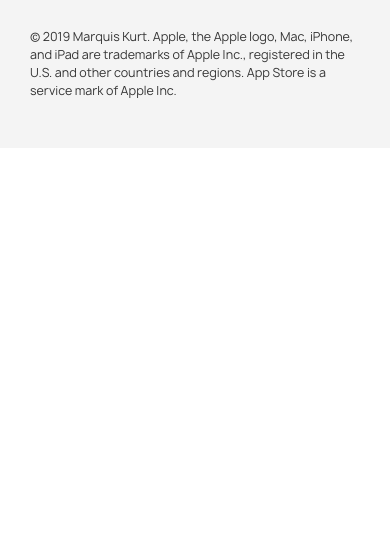
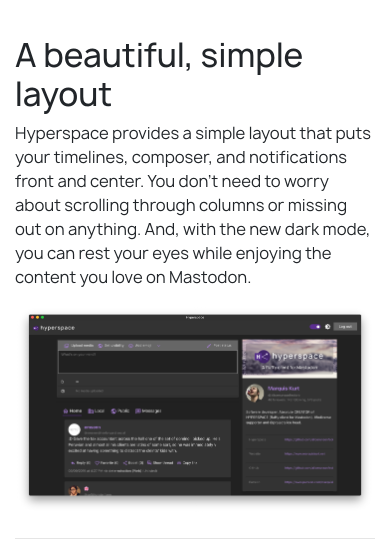
Before and after one commit to alicerunsonfedora/hyperspace-site, a Jekyll site: the page built from index.html, in a window 390 px wide. Shown: the part 674-1217 px from the top of the page. Built offline with Jekyll 4.4.1, drawn with Linux system fonts in a browser that asks for light colours; before the commit the page ends 900 px from its top, so only the background shows below that; some of the changed text lies outside the part shown; grey boxes are pictures that could not be loaded.

Commit message:
Final changes

```diff
--- /dev/null
+++ b/CNAME
@@ -0,0 +1 @@
+hyperspace.marquiskurt.net
--- a/_includes/footer.html
+++ b/_includes/footer.html
@@ -1,7 +1,7 @@
 <footer>
     <div class = "container">
         <div class = "col-sm-12 col-md-7">
-            <p>&copy; 2019 {{ site.author }}. Apple, the Apple logo, Mac, iPhone, and iPad are trademarks of Apple Inc., registered in the U.S. and other countries and regions. App Store is a service mark of Apple Inc.</p>
+            <p>&copy; 2019 {{ site.author }}. Apple, the Apple logo, Mac, iPhone, and iPad are trademarks of Apple Inc., registered in the U.S. and other countries and regions. App Store is a service mark of Apple Inc. Windows is a registered trademark of Microsoft.</p>
         </div>
     </div>
 </footer>
--- a/_includes/navbar.html
+++ b/_includes/navbar.html
@@ -12,7 +12,7 @@
     <div class="collapse navbar-collapse" id="navbarSupportedContent">
         <ul class="navbar-nav ml-auto">
             <li class="nav-item">
-                <a class="nav-link" href="{{ site.baseurl }}/app/">Try online</a>
+                <a class="nav-link" href="{{ site.baseurl }}/app/">Web App</a>
             </li>
             <li class="nav-item">
                 <a class="nav-link" href="{{ site.baseurl }}/dl/">Download</a>
--- a/assets/css/site.css
+++ b/assets/css/site.css
@@ -1,3 +1,9 @@
+html {
+    min-height: 99%;
+    position: relative;
+    padding-bottom: 128px;
+}
+
 /* Font-rendering */
 *,*:before,*:after {
     text-rendering: optimizeLegibility;
@@ -152,9 +158,14 @@
     margin-top: 16px;
     padding-top: 32px;
     padding-bottom: 32px;
-    font-size: 12px;
+    font-size: 10px;
     background-color: #f4f4f4;
     color: #333;
+    position: absolute;
+    right: 0;
+    bottom: 0;
+    left: 0;
+    height: auto;
 }
 
 /* Regular content */
--- a/index.html
+++ b/index.html
@@ -18,3 +18,46 @@
         <img class = "img-fluid" src = "assets/images/imac.png"/>
     </div>
 </div>
+<br/>
+<div class = "container page-content">
+    <div class = "row my-4">
+        <div class = "col-sm-12 col-md-6">
+            <h2>A beautiful, simple layout</h2>
+            <p>Hyperspace provides a simple layout that puts your timelines, composer, and notifications front and center. You don't need to worry about scrolling through columns or missing out on anything. And, with the new dark mode, you can rest your eyes while enjoying the content you love on Mastodon.</p>
+        </div>
+        <div class = "col-sm-12 col-md-6">
+            <img src = "assets/images/layout.png" class = "img-fluid"/>
+        </div>
+    </div>
+    <hr class = "d-sm-block d-md-none"/>
+    <div class = "row my-4">
+        <div class = "col-sm-12 col-md-6">
+            <img src = "assets/images/thread.png" class = "img-fluid"/>
+        </div>
+        <div class = "col-sm-12 col-md-6">
+            <h2>Always stay in the know</h2>
+            <p>Don't feel lost in conversations! Hyperspace gives you quicker access to a conversation and the whole thread with a click of a button. And, when something new happens with your posts or you gain a new follower, you'll be notified immediately.</p>
+        </div>
+    </div>
+    <hr class = "d-sm-block d-md-none"/>
+    <div class = "row my-4">
+        <div class = "col-sm-12 col-md-6">
+            <h2>Works anywhere</h2>
+            <p>Besides being a great app for the desktop, Hyperspace can be deployed to any web server, providing a beautiful, simple interface to any Mastodon instance available. It even has mobile support on the web, allowing anyone to add Hyperspace as a web app to their phone or tablet.</p>
+        </div>
+        <div class = "col-sm-12 col-md-6">
+            <img src = "assets/images/web.png" class = "img-fluid"/>
+        </div>
+    </div>
+    <hr class = "d-sm-block d-md-none"/>
+    <div class = "row my-4">
+        <div class = "col-sm-12 col-md-6">
+            <img src = "assets/images/oss.png" class = "img-fluid"/>
+        </div>
+        <div class = "col-sm-12 col-md-6">
+            <h2>Free and Open-Source</h2>
+            <p>Hyperspace is free (libre) and open-source software. Licensed under the GNU Lesser General Public License, anyone has the ability to edit, contribute, deploy, and redistribute Hyperspace to their liking. Hyperspace is written in TypeScript and takes advantage of multiple open-source libraries and projects such as React, Megalodon, and Fabric UI, so web and Node.js developers will feel really familiar.</p>
+        </div>
+
+    </div>
+</div>
```
Also changed, not shown: assets/images/layout.png (added), assets/images/oss.png (added), assets/images/web.png (added), 1 other file.
